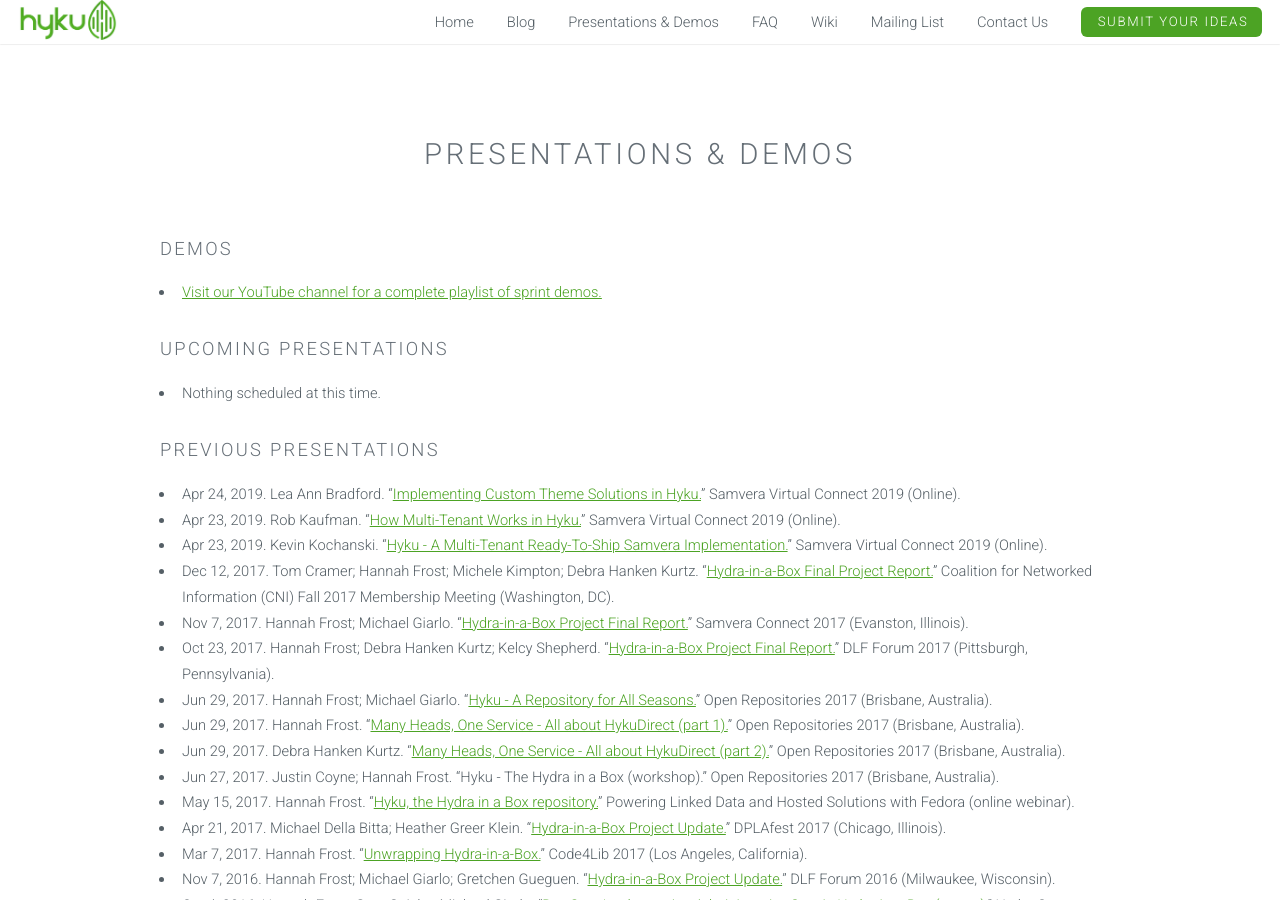
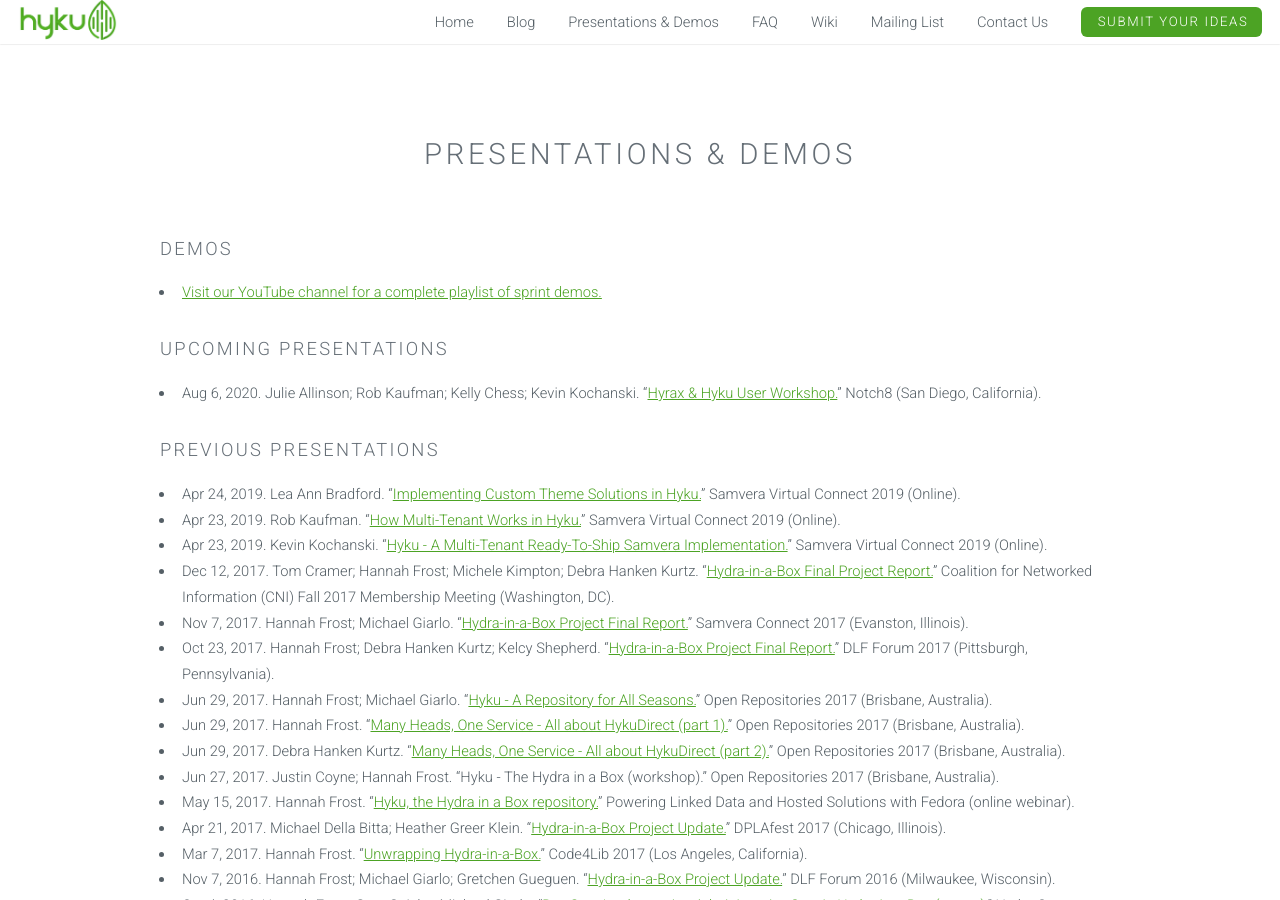
Before and after one commit to samvera-labs/hyku.github.io, a Jekyll site: the page built from presentations.html, in a window 1280 px wide and 900 px high. Built offline with Jekyll 4.4.1, drawn with Linux system fonts in a browser that asks for light colours; nearby versions of some CDN libraries; library files that are not in the unit come from our copies.

Commit message:
added Notch8 Hyku workshop

```diff
--- a/_data/upcoming_presentations.yml
+++ b/_data/upcoming_presentations.yml
@@ -1 +1,10 @@
-- title: Nothing scheduled at this time.
+- title: Hyrax & Hyku User Workshop
+  presenters:
+    - Julie Allinson
+    - Rob Kaufman
+    - Kelly Chess
+    - Kevin Kochanski
+  event: Notch8
+  location: "San Diego, California"
+  date: 2020-08-06
+  url:  https://events.com/r/en_US/tickets/notch8s-hyrax--hyku-user-workshop-san-diego-august-777261
```
